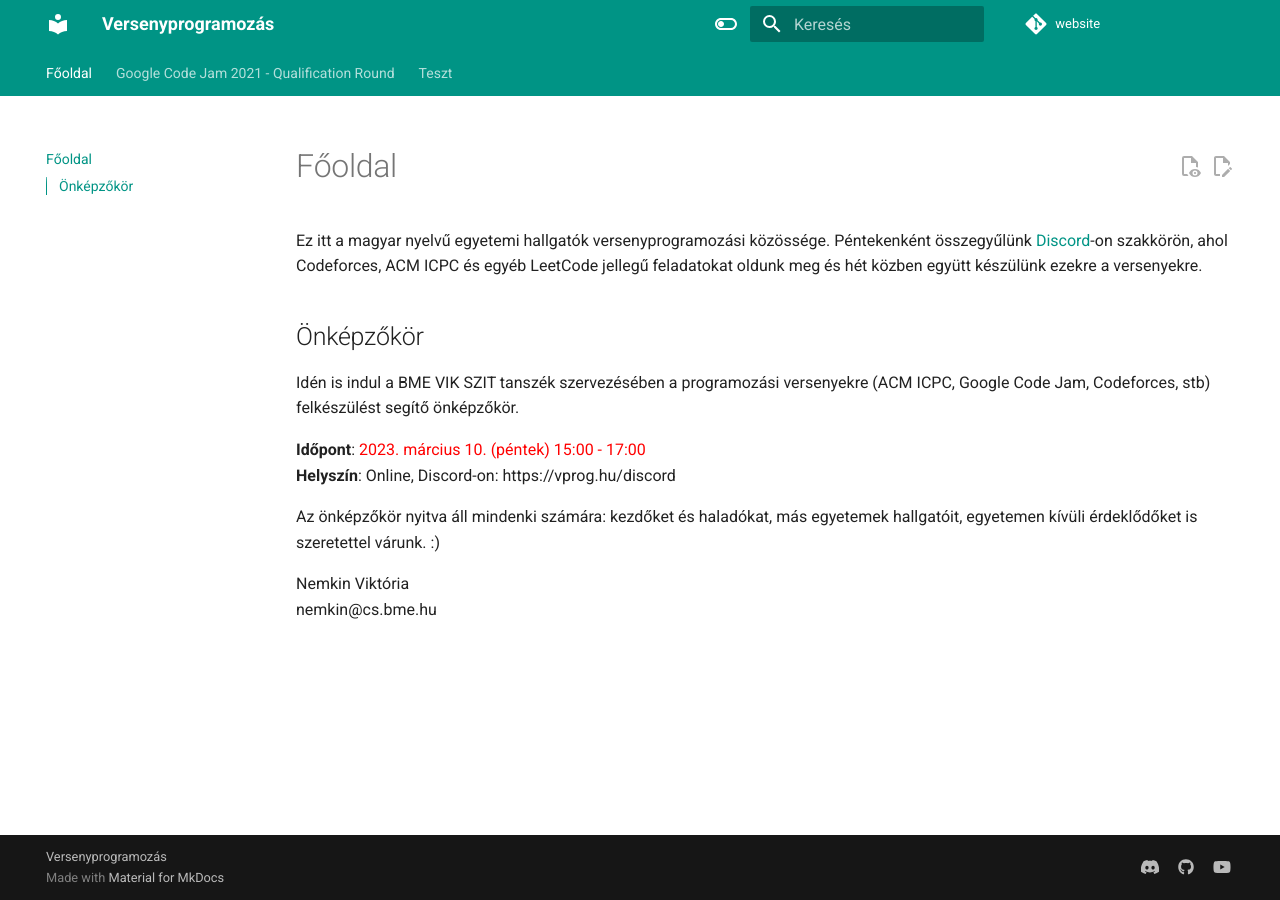
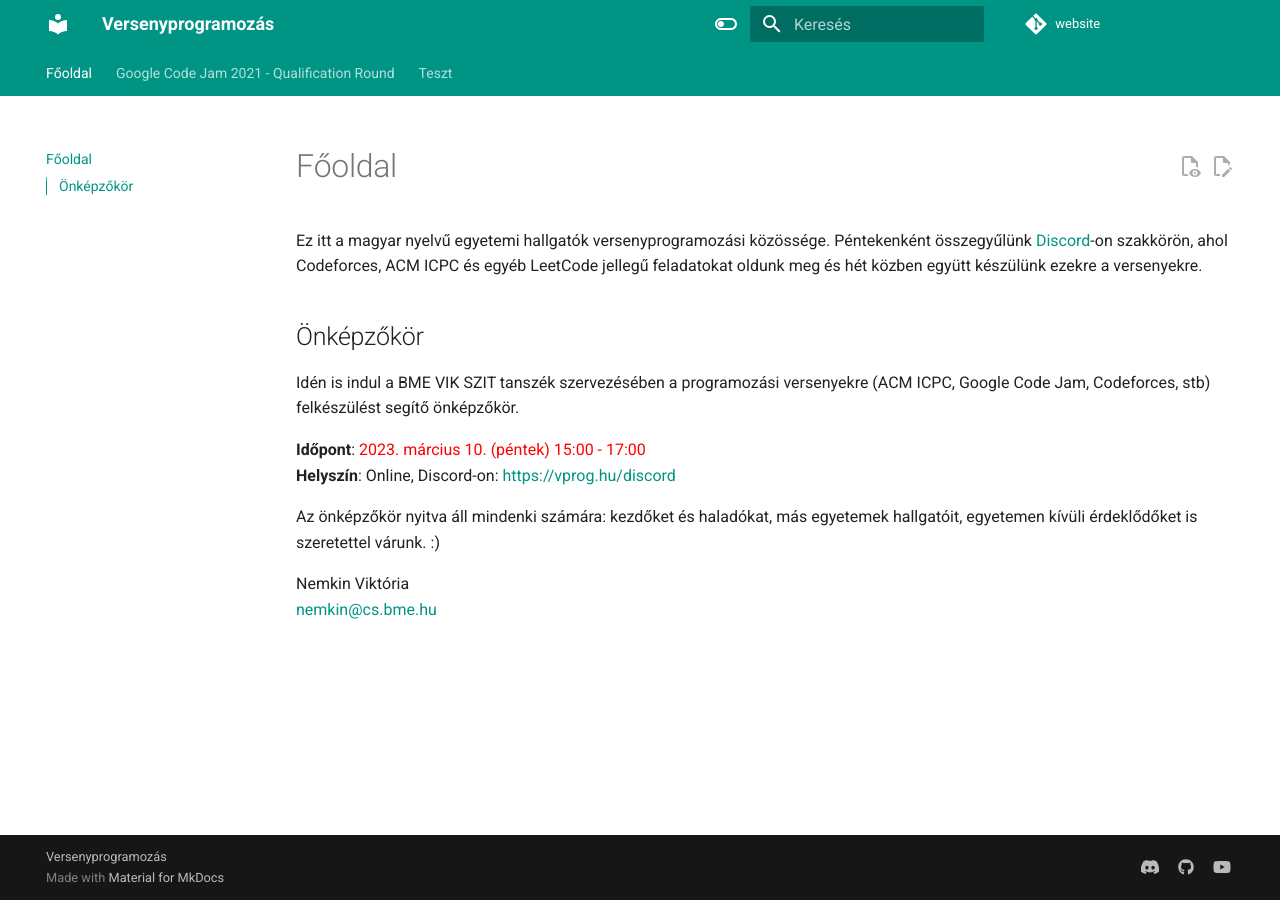
Before and after one commit to nemkin/versenyprogramozas-hu, an MkDocs documentation site: the page built from docs/index.md, in a window 1280 px wide. Built offline with MkDocs 1.6.1 and Material for MkDocs 9.7.7, drawn with Linux system fonts in a browser that asks for light colours; comment, search, counter and statistics services are not loaded; part of the change alters nothing that is shown.

```diff
--- a/docs/index.md
+++ b/docs/index.md
@@ -7,9 +7,9 @@ Ez itt a magyar nyelvű egyetemi hallgatók versenyprogramozási közössége. P
 Idén is indul a BME VIK SZIT tanszék szervezésében a programozási versenyekre (ACM ICPC, Google Code Jam, Codeforces, stb) felkészülést segítő önképzőkör.
 
 **Időpont**: <span style="color:red">2023. március 10. (péntek) 15:00 - 17:00</span>
-**Helyszín**: Online, Discord-on: https://vprog.hu/discord
+**Helyszín**: Online, Discord-on: [https://vprog.hu/discord](https://vprog.hu/discord)
 
 Az önképzőkör nyitva áll mindenki számára: kezdőket és haladókat, más egyetemek hallgatóit, egyetemen kívüli érdeklődőket is szeretettel várunk. :)
 
 Nemkin Viktória
-nemkin@cs.bme.hu
+[nemkin@cs.bme.hu](mailto:nemkin@cs.bme.hu)
```
